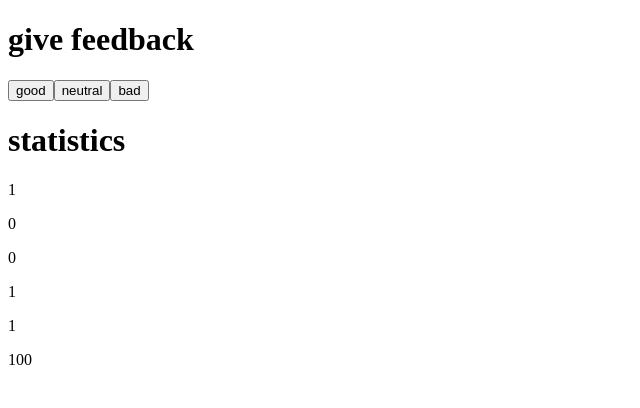
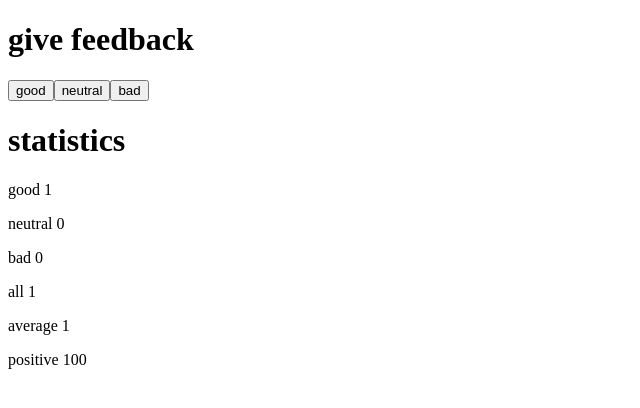
Before and after one commit to plalgiush/Introduction_to_React, a React (Create React App) app: page / in a window 1280 px wide. Both pictures are taken after a click on the button "good". Shown: the top 408 px of the page, without its empty margins (0-640 px from the left). Built offline with nearby package versions, Linux system fonts and the light colour scheme.

Commit message:
final version of task 1.10

```diff
--- a/src/App.js
+++ b/src/App.js
@@ -1,5 +1,6 @@
 import React, { useState } from "react";
 import Statistics from "./components/Statistics";
+import Button from "./components/Button";
 
 const App = () => {
     const [good, setGood] = useState(0)
@@ -28,11 +29,9 @@ const App = () => {
     return (
         <div>
             <h1>give feedback</h1>
-            <button onClick={handleGood} text='good'>good</button>
-            <button onClick={handleNeutral} text='neutral'>neutral</button>
-            <button onClick={handleBad} text='bad'>bad</button>
-
-
+            <Button handleClick={() => handleGood()} text={'good'}/>
+            <Button handleClick={() => handleNeutral()} text={'neutral'}/>
+            <Button handleClick={() => handleBad()} text={'bad'}/>
 
             <Statistics
                 good = {good}
--- a/src/components/Button.jsx
+++ b/src/components/Button.jsx
@@ -1,15 +1,8 @@
 import React from 'react';
 
-const Button = (props) => {
-
-    console.log(props.value)
+const Button = ({handleClick, text}) => {
     return (
-        <div>
-            <h1>give feedback</h1>
-            <button onClick={handleGood} text='good'>good</button>
-            <button onClick={handleNeutral} text='neutral'>neutral</button>
-            <button onClick={handleBad} text='bad'>bad</button>
-        </div>
+        <button onClick={handleClick}>{text}</button>
     );
 };
 
--- a/src/components/StatisticLine.jsx
+++ b/src/components/StatisticLine.jsx
@@ -1,7 +1,11 @@
 import React from 'react';
 
-const StatisticLine = ({value}) => (
-    <p> {value}</p>
-);
+const StatisticLine = ({value, text}) => {
+    return (
+        <div>
+            <p>{text} {value}</p>
+        </div>
+    );
+};
 
 export default StatisticLine;
--- a/src/components/Statistics.jsx
+++ b/src/components/Statistics.jsx
@@ -14,12 +14,12 @@ const Statistics = (props) => {
     return (
         <div>
             <h1>statistics</h1>
-            <StatisticLine value={props.good}/>
-            <StatisticLine value={props.neutral}/>
-            <StatisticLine value={props.bad}/>
-            <StatisticLine value={props.all}/>
-            <StatisticLine value={props.average}/>
-            <StatisticLine value={props.positive}/>
+            <StatisticLine value={props.good} text={'good'}/>
+            <StatisticLine value={props.neutral} text={'neutral'}/>
+            <StatisticLine value={props.bad} text={'bad'}/>
+            <StatisticLine value={props.all} text={'all'}/>
+            <StatisticLine value={props.average} text={'average'}/>
+            <StatisticLine value={props.positive} text={'positive'}/>
         </div>
     );
 };
```
